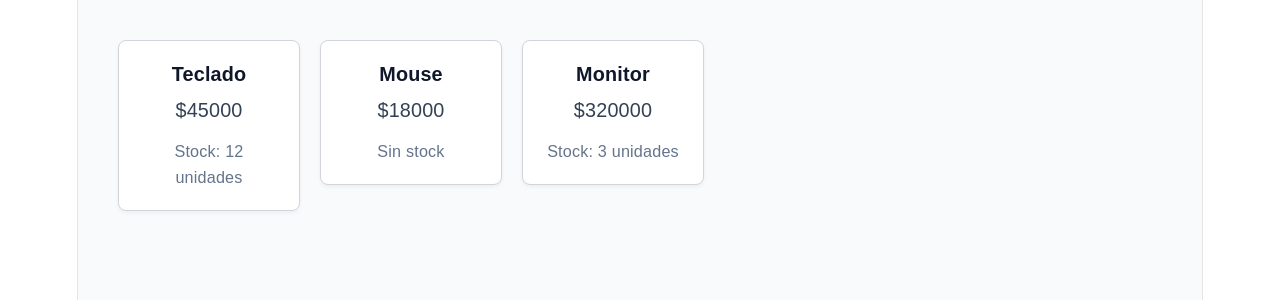
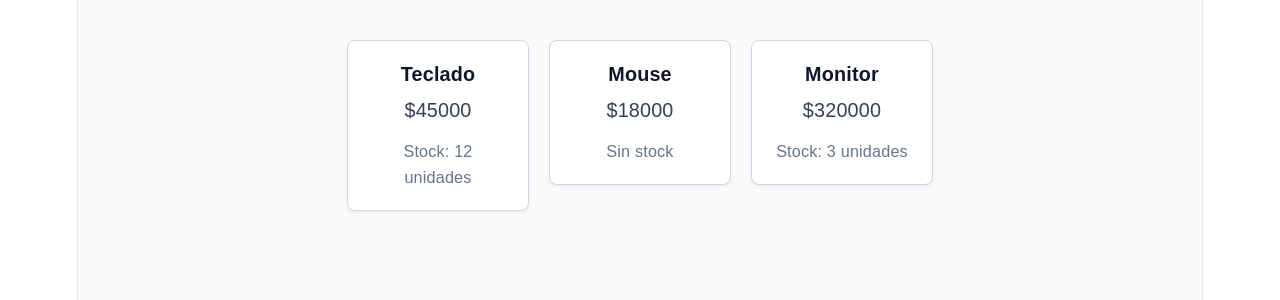
Before and after one commit to Vitale71/Ejercicios-React, a React (Vite) app in the folder clase-front/: page / in a window 1280 px wide. Shown: the top 300 px of the page. Built offline with nearby package versions, Linux system fonts and the light colour scheme.

Commit message:
Ejercicio 1

```diff
--- a/clase-front/src/App.css
+++ b/clase-front/src/App.css
@@ -1,10 +1,11 @@
-.contenedor-principal {
+.contenedor-principal { /* Este contenedor es el que contiene todas las tarjetas */
   display: flex; /* Pone las tarjetas una al lado de la otra */
   gap: 20px; /* Separación entre las tarjetas */
   padding: 40px;
   background-color: #f8fafc; /* Un fondo apenitas gris para que las tarjetas blancas resalten */
   min-height: 100vh; /* Para que ocupe toda la pantalla */
 
-  /* Esta es la propiedad mágica que evita que se estiren */
+  /* Centrado horizontal y alineación al inicio verticalmente */
+  justify-content: center;
   align-items: flex-start;
 }
```
